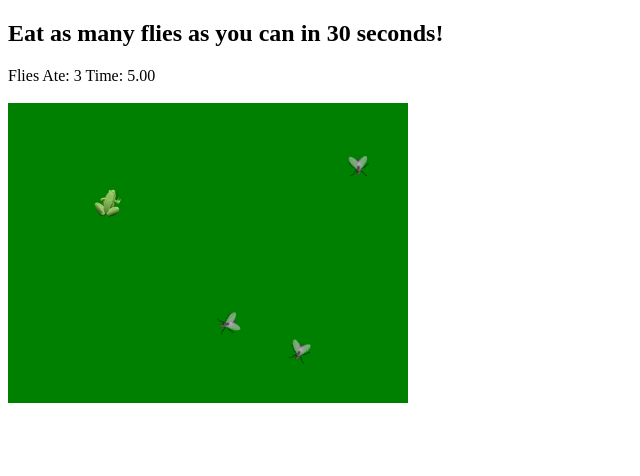
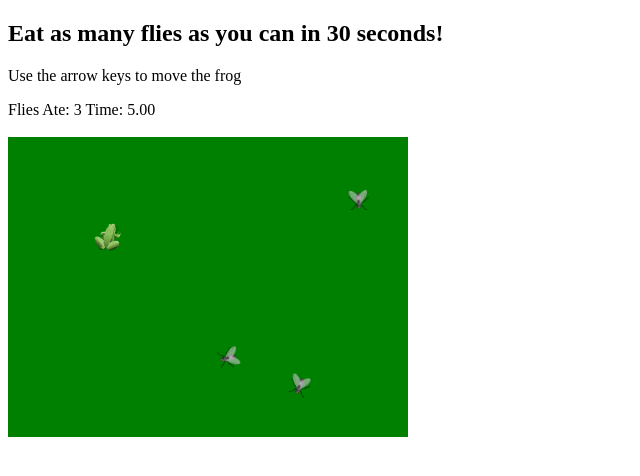
Before and after one commit to metkyle/HTML5-Game-Dev-FrogGame, a plain HTML site: page index.html in a window 1280 px wide. Shown: the whole page, without its empty margins (0-640 px from the left). Drawn offline with Linux system fonts and the light colour scheme.

Commit message:
added user movement directions

```diff
--- a/index.html
+++ b/index.html
@@ -32,6 +32,7 @@
 </head>
 <body onload="init()">
     <h2>Eat as many flies as you can in 30 seconds!</h2>
+    <p>Use the arrow keys to move the frog</p>
 <div id="scoreBoard">Flies Ate: 0</div> <br/>
 <div id="reset">
     <button type="button" onclick="reset()" id="resetBtn">Reset Game</button>
```
